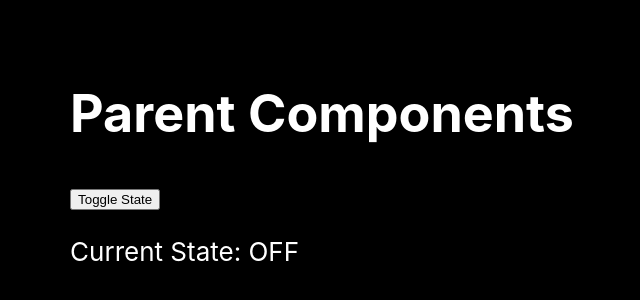
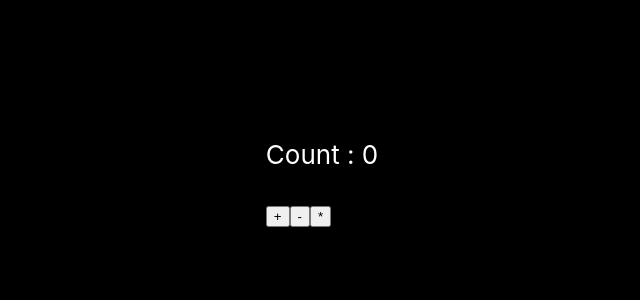
Before and after one commit to RAFiasyam/learn-react-hook, a React (Create React App) app: page / in a window 1280 px wide. Shown: the part 230-530 px from the top of the page, without its empty margins (318-958 px from the left). Built offline with nearby package versions, Linux system fonts and the light colour scheme.

Commit message:
learn useReducer

```diff
--- a/src/App.js
+++ b/src/App.js
@@ -1,13 +1,14 @@
 import './App.css';
 import { ContextExample } from './hooks/useContext';
 import { EffectExample } from './hooks/useEffect';
+import { ReducerExample } from './hooks/useReducer';
 import { StateExample } from './hooks/useState';
 
 
 function App() {
   return (
     <>
-    <ContextExample />
+      <ReducerExample />
     </>
   );
 }
--- /dev/null
+++ b/src/hooks/useReducer/index.jsx
@@ -0,0 +1,25 @@
+import { useReducer, useState } from "react";
+
+const reducer = (state, action) => {
+    switch (action.type) {
+        case "Increment":
+            return { count: state.count + 1 }
+        case "Decrement":
+            return { count: state.count - 1 }
+        case "Double":
+            return { count: state.count * 2 }
+    }
+}
+
+export const ReducerExample = () => {
+    const [state, dispatch] = useReducer(reducer, { count: 0 })
+
+    return (
+        <div>
+            <p>Count : {state.count}</p>
+            <button onClick={() => dispatch({ type: "Increment" })}>+</button>
+            <button onClick={() => dispatch({ type: "Decrement" })}>-</button>
+            <button onClick={() => dispatch({ type: "Double" })}>*</button>
+        </div>
+    )
+};
```
